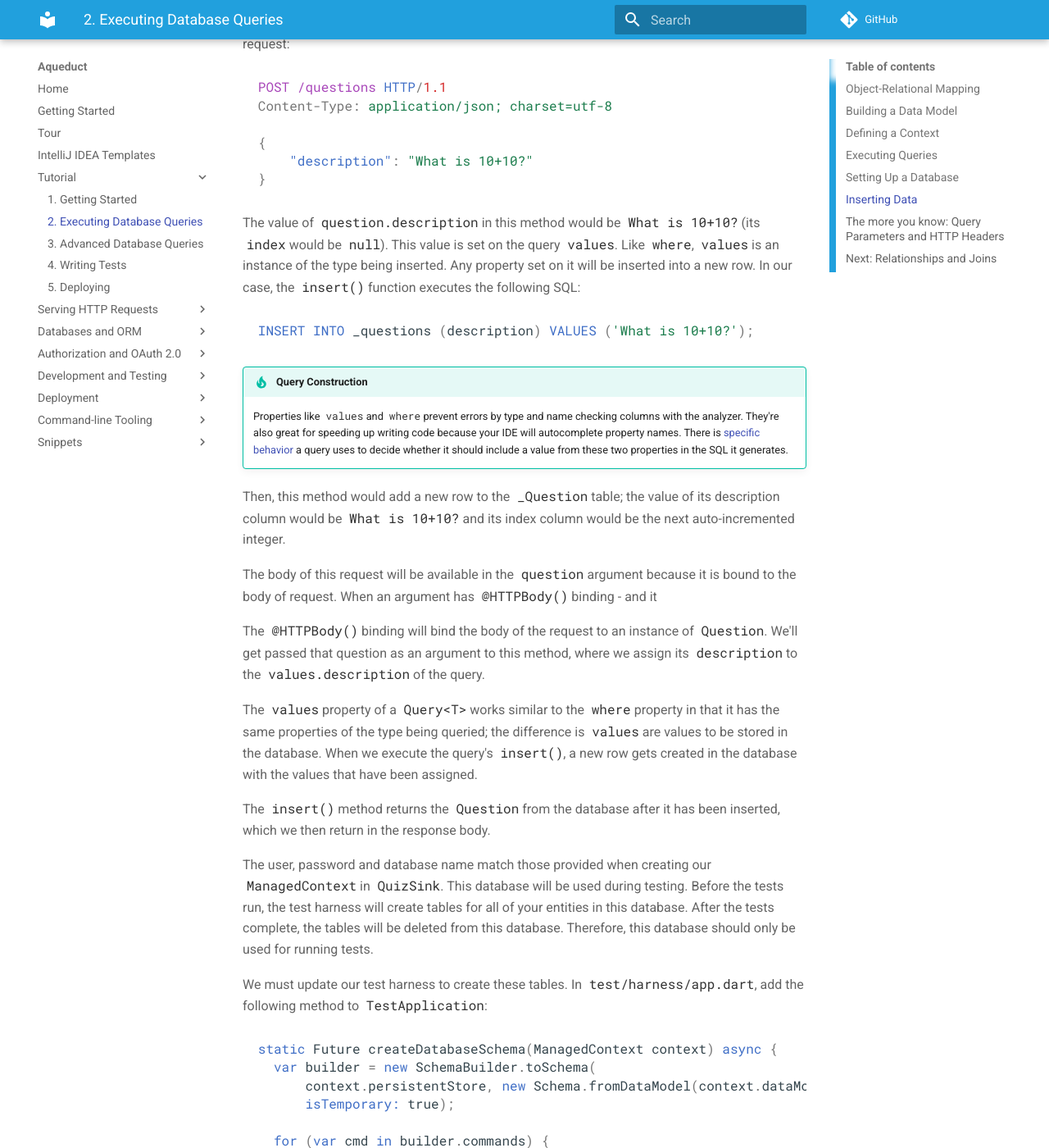
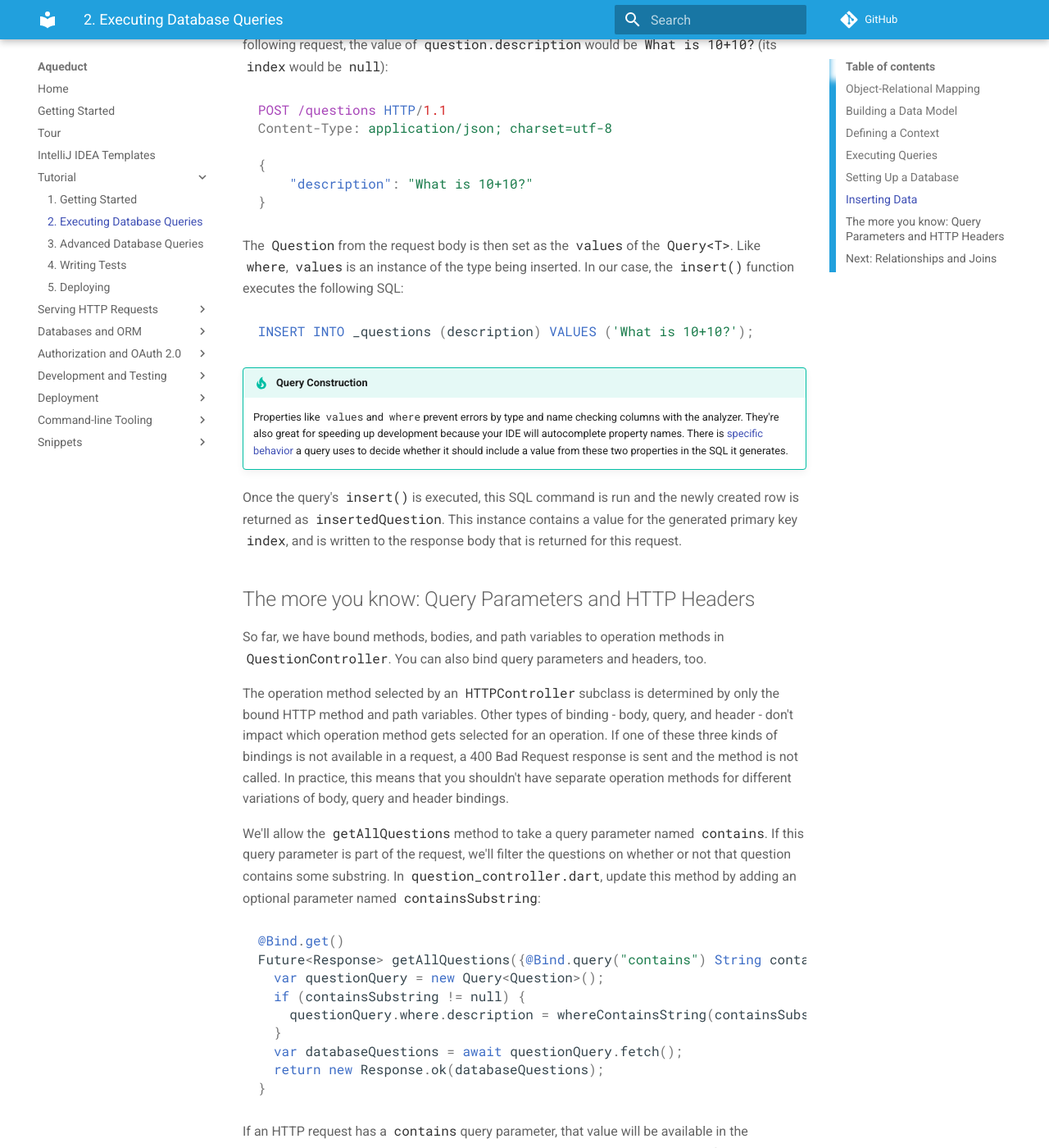
Before and after one commit to stablekernel/aqueduct, an MkDocs documentation site: the page built from source/docs/tut/executing-queries.md, in a window 1280 px wide and 1400 px high, scrolled down 8164 px. Shown: the whole window at 82% size. Built offline with MkDocs 1.6.1 and Material for MkDocs 9.7.7, drawn with Linux system fonts in a browser that asks for light colours; comment, search, counter and statistics services are not loaded; old or Windows-style settings are respelled for this version of MkDocs; some of the changed text lies outside the part shown.

Commit message:
tutorial work

````diff
--- a/source/docs/http/channel.md
+++ b/source/docs/http/channel.md
@@ -38,7 +38,7 @@
 This method creates four controllers, the first being a `Router` which is returned from this method and is therefore the first controller to receive requests. Each call to `route`, `pipe`, and `generate` creates a new controller and links it to the previous. The linked controllers in order are:
 
 1. `Router`
-2. `RouteController` (created internally by `route`)
+2. `RouteController` (created internally by `route`; this class is opaque)
 3. `Authorizer` (added with `pipe`)
 4. `UserController` (added with `generate`)
 
--- a/source/docs/tut/executing-queries.md
+++ b/source/docs/tut/executing-queries.md
@@ -254,7 +254,7 @@
 @Bind.post()
 Future<Response> createQuestion(@HTTPBody() Question question) async {
   final query = new Query<Question>()
-    ..values.description = question.description;
+    ..values = question;
 
   final insertedQuestion = await query.insert();
 
@@ -266,10 +266,9 @@
 
 1. The `@Bind.post()` metadata indicates this method responds to `POST`.
 2. We've routed both `/questions` and `/questions/:index` to this controller.
-2. There are no path variable bindings, so it is expected that path variable `index` is null, i.e. `/questions`.
+2. There are no path variable bindings, so the path variable `index` must be null, i.e. `/questions`.
 
-
-An instance of `Question` will be passed to us as an argument. Its `description` will be set to the value of a `description` key in the JSON request body. So, if we made the following request:
+An instance of `Question` will be passed to us as an argument. Its properties will be set to values from the JSON request body because of the `@HTTPBody()` binding. So, if we made the following request, the value of `question.description` would be `What is 10+10?` (its `index` would be `null`):
 
 ```
 POST /questions HTTP/1.1
@@ -280,159 +279,25 @@
 }
 ```
 
-The value of `question.description` in this method would be `What is 10+10?` (its `index` would be `null`). This value is set on the query `values`. Like `where`, `values` is an instance of the type being inserted. Any property set on it will be inserted into a new row. In our case, the `insert()` function executes the following SQL:
+The `Question` from the request body is then set as the `values` of the `Query<T>`. Like `where`, `values` is an instance of the type being inserted. In our case, the `insert()` function executes the following SQL:
 
 ```sql
 INSERT INTO _questions (description) VALUES ('What is 10+10?');
 ```
 
 !!! tip "Query Construction"
-    Properties like `values` and `where` prevent errors by type and name checking columns with the analyzer. They're also great for speeding up writing code because your IDE will autocomplete property names. There is [specific behavior](../db/advanced_queries.md) a query uses to decide whether it should include a value from these two properties in the SQL it generates.
+    Properties like `values` and `where` prevent errors by type and name checking columns with the analyzer. They're also great for speeding up development because your IDE will autocomplete property names. There is [specific behavior](../db/advanced_queries.md) a query uses to decide whether it should include a value from these two properties in the SQL it generates.
 
 
-
-Then, this method would add a new row to the `_Question` table; the value of its description column would be `What is 10+10?` and its index column would be the next auto-incremented integer.
-
-The body of this request will be available in the `question` argument because it is bound to the body of request. When an argument has `@HTTPBody()` binding - and it
-
-The `@HTTPBody()` binding will bind the body of the request to an instance of `Question`. We'll get passed that question as an argument to this method, where we assign its `description` to the `values.description` of the query.
-
-The `values` property of a `Query<T>` works similar to the `where` property in that it has the same properties of the type being queried; the difference is `values` are values to be stored in the database. When we execute the query's `insert()`, a new row gets created in the database with the values that have been assigned.
-
-The `insert()` method returns the `Question` from the database after it has been inserted, which we then return in the response body.
-
-
-
-
-
-
-The user, password and database name match those provided when creating our `ManagedContext` in `QuizSink`. This database will be used during testing. Before the tests run, the test harness will create tables for all of your entities in this database. After the tests complete, the tables will be deleted from this database. Therefore, this database should only be used for running tests.
-
-We must update our test harness to create these tables. In `test/harness/app.dart`, add the following method to `TestApplication`:
-
-```dart
-static Future createDatabaseSchema(ManagedContext context) async {
-  var builder = new SchemaBuilder.toSchema(
-      context.persistentStore, new Schema.fromDataModel(context.dataModel),
-      isTemporary: true);
-
-  for (var cmd in builder.commands) {
-    await context.persistentStore.execute(cmd);
-  }
-}
-```
-
-Then, in `TestApplication.start`, add the line that calls this method after `await application.start()`:
-
-```dart
-Future start() async {
-  RequestController.letUncaughtExceptionsEscape = true;
-  application = new Application<QuizSink>();
-  application.configuration.port = 0;
-  application.configuration.configurationFilePath = "config.src.yaml";
-
-  await application.test();
-
-  /* Add this line */
-  await createDatabaseSchema(sink.context);
-
-  client = new TestClient(application);
-}
-```
-
-Now when our tests in `question_controller_test.dart` go through their setup process, the SQL command to create the question table will be executed. The last thing left to do is populate this test database with questions during the test setup process. At the top of `question_controller_test.dart`, import `question.dart`:
-
-```dart
-import 'package:quiz/model/question.dart';
-```
-
-And then update the `setUpAll` method:
-
-```dart
-setUpAll(() async {
-  await app.start();
-
-  var questions = [
-    new Question()
-      ..description = "How much wood can a woodchuck chuck?",
-    new Question()
-      ..description = "What's the tallest mountain in the world?",
-  ];
-
-  await Future.forEach(questions, (q) {
-    var query = new Query<Question>()
-        ..values = q;
-    return query.insert();
-  });
-});
-```
-
-This inserts the two original questions as instances of `Question` into the database during setup. If we were to run our tests now, they would fail and the output would look like this:
-
-```
-Expected: --- HTTP Response ---
-          - Status code must be 200
-          - Headers can be anything
-          - Body after decoding must be:
-
-            (an object with length of a value greater than <0> and every element(a string ending with '?'))
-          ---------------------
-Actual: TestResponse:<-----------
-        - Status code is 200
-        - Headers are the following:
-          - content-encoding: gzip
-          - content-length: 124
-          - x-frame-options: SAMEORIGIN
-          - content-type: application/json; charset=utf-8
-          - x-xss-protection: 1; mode=block
-          - x-content-type-options: nosniff
-          - server: aqueduct/1
-        -------------------------
-        >
- Which: the body differs for the following reasons:
-        has value
-        {'index': 1, 'description': 'How much wood can a woodchuck chuck?'}
-          which
-        {'index': 1, 'description': 'How much wood can a woodchuck chuck?'}
-          not a string at index 0
-```
-
-Our tests currently verify that the response body contains a list of JSON strings that all end in `?`. However, now that we are returning a list of JSON objects that represent a question, each question has the following form:
-
-```json
-{
-  "index": 1,
-  "description": "How much wood can a woodchuck chuck?"
-}
-```
-
-We'll need to update our tests so that we're verifying that the *description* of a question object ends with `?`. Wrap the `endsWith("?")` matchers in the two tests that use them with `containsPair`.
-
-```dart
-test("/questions returns list of questions", () async {
-  expectResponse(
-    await app.client.request("/questions").get(),
-    200,
-    body: allOf([
-      hasLength(greaterThan(0)),
-      everyElement(containsPair("description", endsWith("?")))
-    ]));
-});
-
-test("/questions/index returns a single question", () async {
-  expectResponse(
-    await app.client.request("/questions/1").get(),
-    200,
-    body: containsPair("description", endsWith("?")));
-});
-```
-
-Run the tests again by right-clicking on the `main` function and selecting `Run`. They should all pass.
+Once the query's `insert()` is executed, this SQL command is run and the newly created row is returned as `insertedQuestion`. This instance contains a value for the generated primary key `index`, and is written to the response body that is returned for this request.
 
 The more you know: Query Parameters and HTTP Headers
 ---
 
-So far, we have bound HTTP method and path parameters to operation methods in `QuestionController`. You can also bind query parameters, headers and request bodies, too.
+So far, we have bound methods, bodies, and path variables to operation methods in `QuestionController`. You can also bind query parameters and headers, too.
+
+The operation method selected by an `HTTPController` subclass is determined by only the bound HTTP method and path variables. Other types of binding - body, query, and header - don't impact which operation method gets selected for an operation. If one of these three kinds of bindings is not available in a request, a 400 Bad Request response is sent and the method is not called. In practice, this means that you shouldn't have separate operation methods for different variations of body, query and header bindings.
+
 
 We'll allow the `getAllQuestions` method to take a query parameter named `contains`. If this query parameter is part of the request, we'll filter the questions on whether or not that question contains some substring. In `question_controller.dart`, update this method by adding an optional parameter named `containsSubstring`:
 
````
Also changed, not shown: other parts of source/docs/tut/executing-queries.md (+1 -1 lines), source/docs/http/configure.md (+5 -5 lines), source/docs/tut/model-relationships-and-joins.md (+1 -1 lines), source/docs/tut/writing-tests.md (+2 -2 lines).
